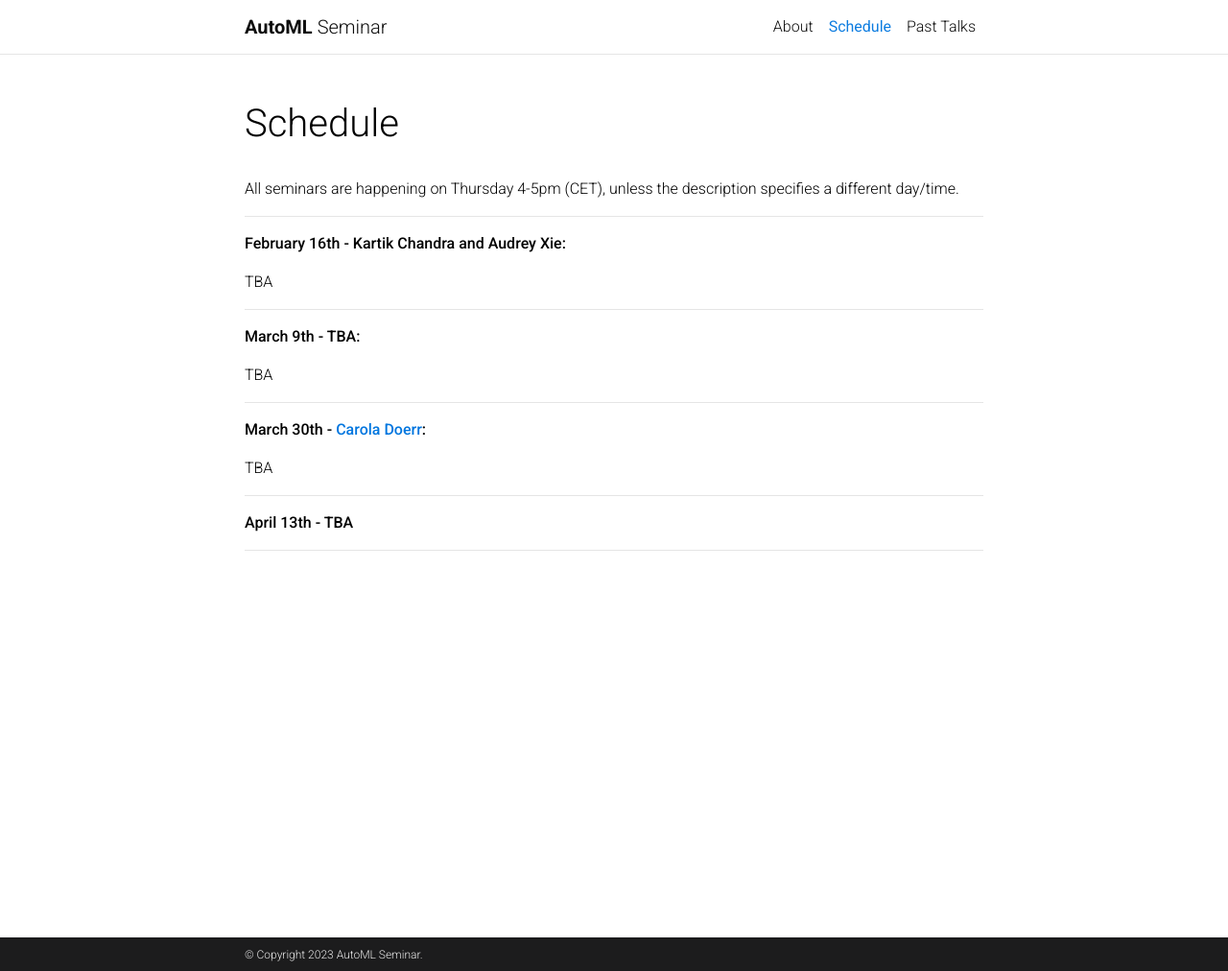
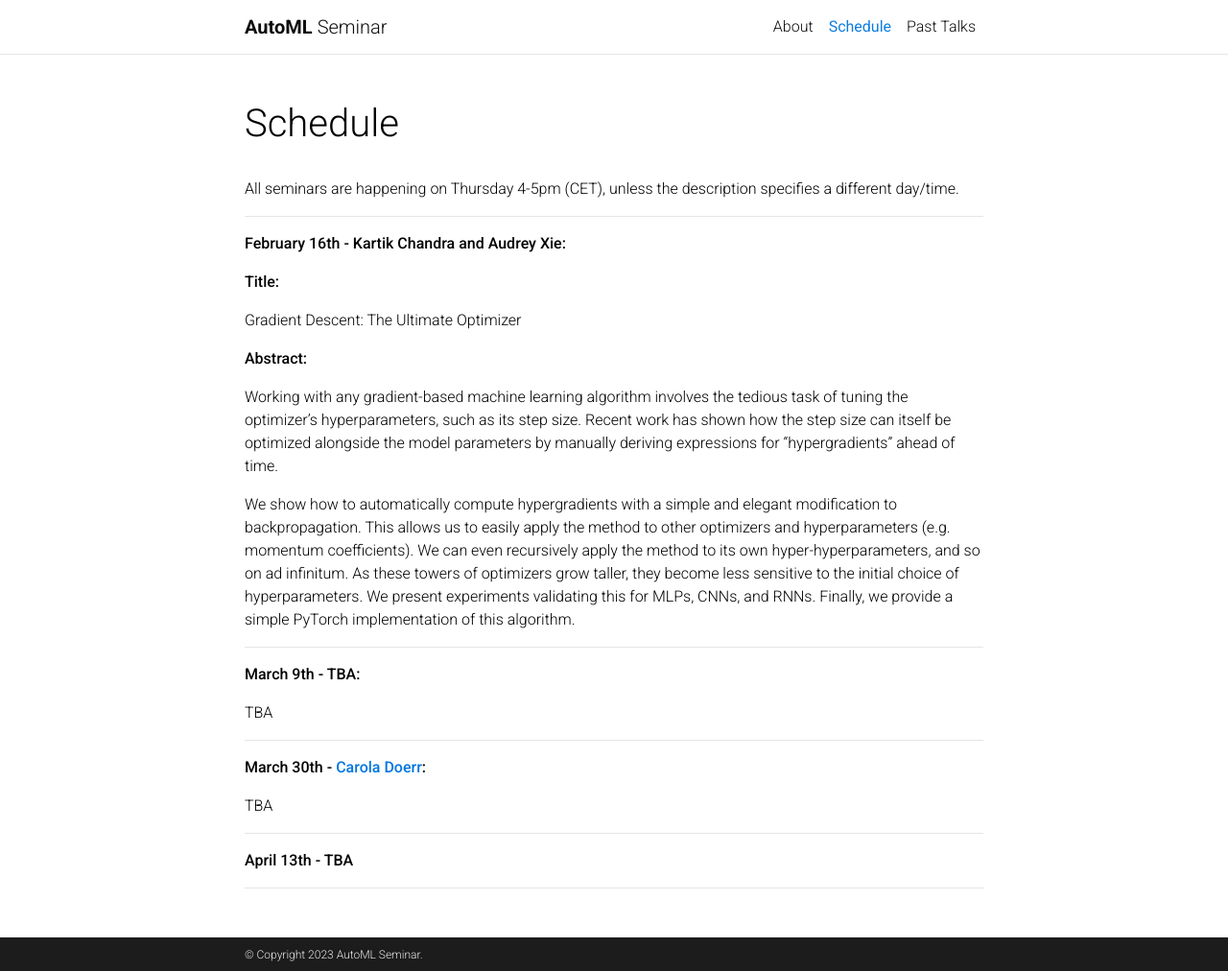
Before and after one commit to AutoML-Seminars/AutoML-Seminars.github.io, a Jekyll site: the page built from _pages/schedule.md, in a window 1280 px wide and 1012 px high. Shown: the whole window at 96% size. Built offline with Jekyll 4.4.1, drawn with Linux system fonts in a browser that asks for light colours; comment, search, counter and statistics services are not loaded; a style sheet for code colours, icons or effects is not loaded.

Commit message:
update schedule

```diff
--- a/_pages/schedule.md
+++ b/_pages/schedule.md
@@ -15,7 +15,15 @@ All seminars are happening on Thursday 4-5pm (CET), unless the description speci
 
 **February 16th - Kartik Chandra and Audrey Xie:**
 
-TBA
+**Title:**
+
+Gradient Descent: The Ultimate Optimizer
+
+**Abstract:**
+
+Working with any gradient-based machine learning algorithm involves the tedious task of tuning the optimizer's hyperparameters, such as its step size. Recent work has shown how the step size can itself be optimized alongside the model parameters by manually deriving expressions for "hypergradients" ahead of time.
+
+We show how to automatically compute hypergradients with a simple and elegant modification to backpropagation. This allows us to easily apply the method to other optimizers and hyperparameters (e.g. momentum coefficients). We can even recursively apply the method to its own hyper-hyperparameters, and so on ad infinitum. As these towers of optimizers grow taller, they become less sensitive to the initial choice of hyperparameters. We present experiments validating this for MLPs, CNNs, and RNNs. Finally, we provide a simple PyTorch implementation of this algorithm.
 
 ----------
 
```
Also changed, not shown: _pages/about.md (+1 -2 lines).
